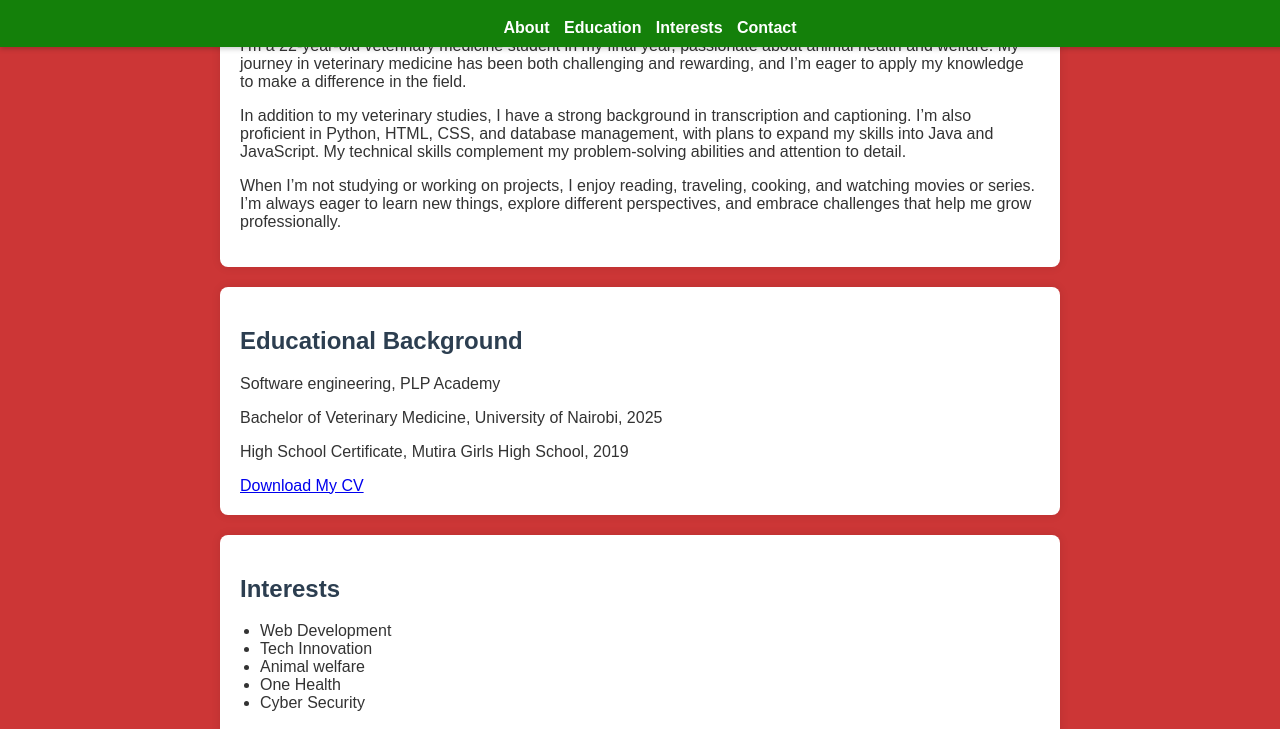
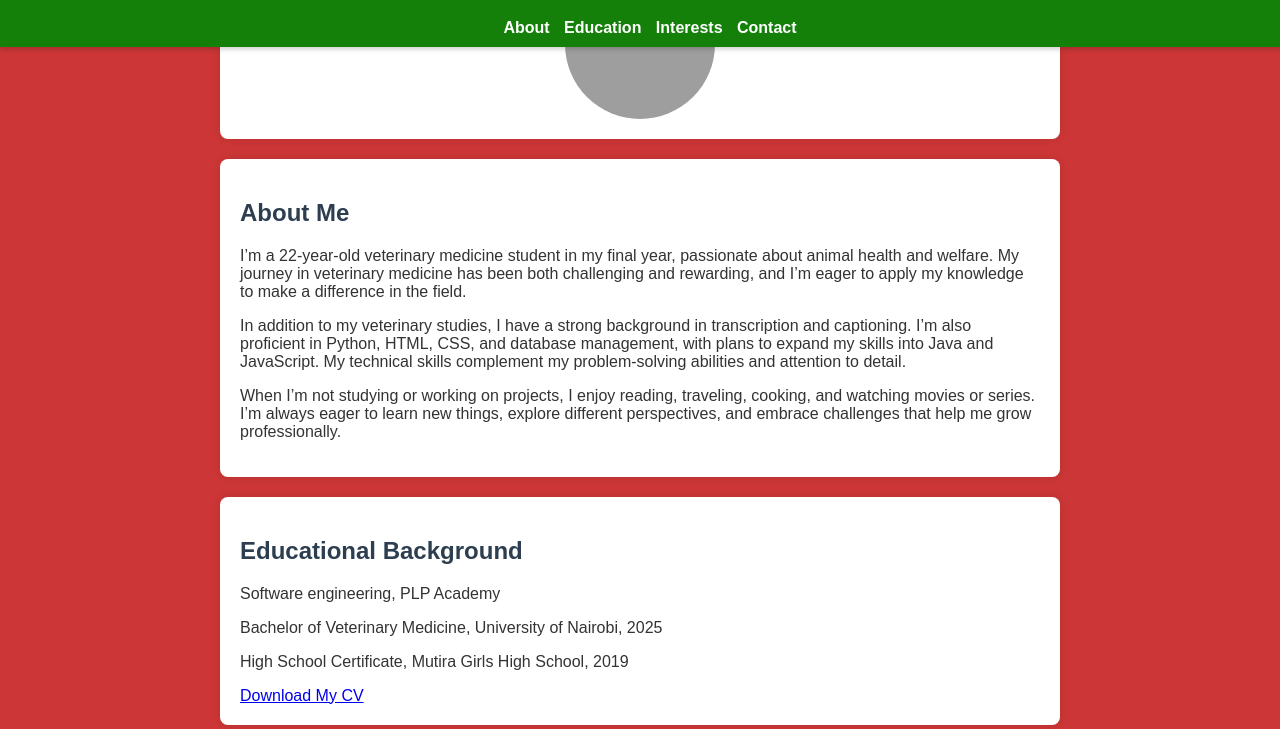
Before and after one commit to Rakeel08/Hackathon, a plain HTML site: page index.html in a window 1280 px wide. Shown: the part 71-800 px from the top of the page. Drawn offline with Linux system fonts and the light colour scheme; grey boxes are pictures that could not be loaded.

Commit message:
Update index.html

```diff
--- a/index.html
+++ b/index.html
@@ -18,6 +18,12 @@
             </ul>
         </nav>
     </header>
+
+    <section id="profile-image">
+        <img src="https://images.pexels.com/photos/577585/pexels-photo-577585.jpeg?cs=srgb&dl=pexels-kevin-ku-92347-577585.jpg&fm=jpg&_gl=1*9ytw2t*_ga*MTE5MjY5NzQxNC4xNzQyNjY0OTIy*_ga_8JE65Q40S6*MTc0Mzc3NDc4OC4zLjEuMTc0Mzc3NTY3NC4wLjAuMA.."
+             alt="Profile Picture"
+             style="width: 150px; height: 150px; border-radius: 50%; display: block; margin: 0 auto;">
+    </section>
 
     <section id="about">
         <h2>About Me</h2>
```
